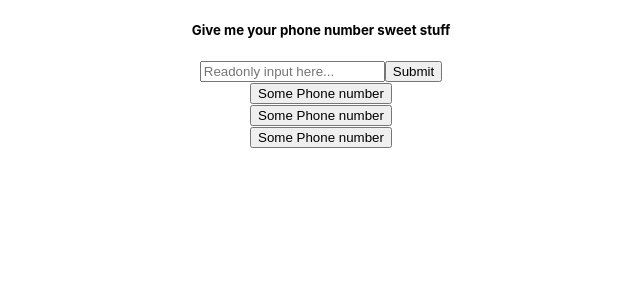
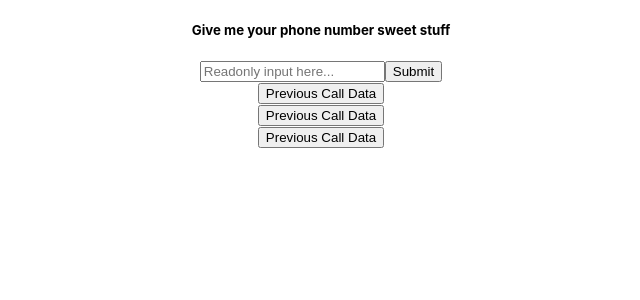
Before and after one commit to Massiel50/Summarizer, a React (Create React App) app: page / in a window 1280 px wide. Shown: the top 300 px of the page, without its empty margins (319-959 px from the left). Built offline with nearby package versions, Linux system fonts and the light colour scheme.

Commit message:
changed button text

```diff
--- a/src/pages/dashboard.js
+++ b/src/pages/dashboard.js
@@ -20,7 +20,7 @@ function Dashboard () {
 <Card body>
 <div className="d-grid gap-2">
   <Button variant="secondary" size="lg">
-    Some Phone number
+    Previous Call Data
   </Button>
 </div>
 </Card>
@@ -28,7 +28,7 @@ function Dashboard () {
 <Card body>
 <div className="d-grid gap-2">
   <Button variant="secondary" size="lg">
-    Some Phone number
+    Previous Call Data
   </Button>
 </div>
 </Card>
@@ -36,7 +36,7 @@ function Dashboard () {
 <Card body>
 <div className="d-grid gap-2">
   <Button variant="secondary" size="lg">
-    Some Phone number
+  Previous Call Data
   </Button>
 </div>
 </Card>
```
